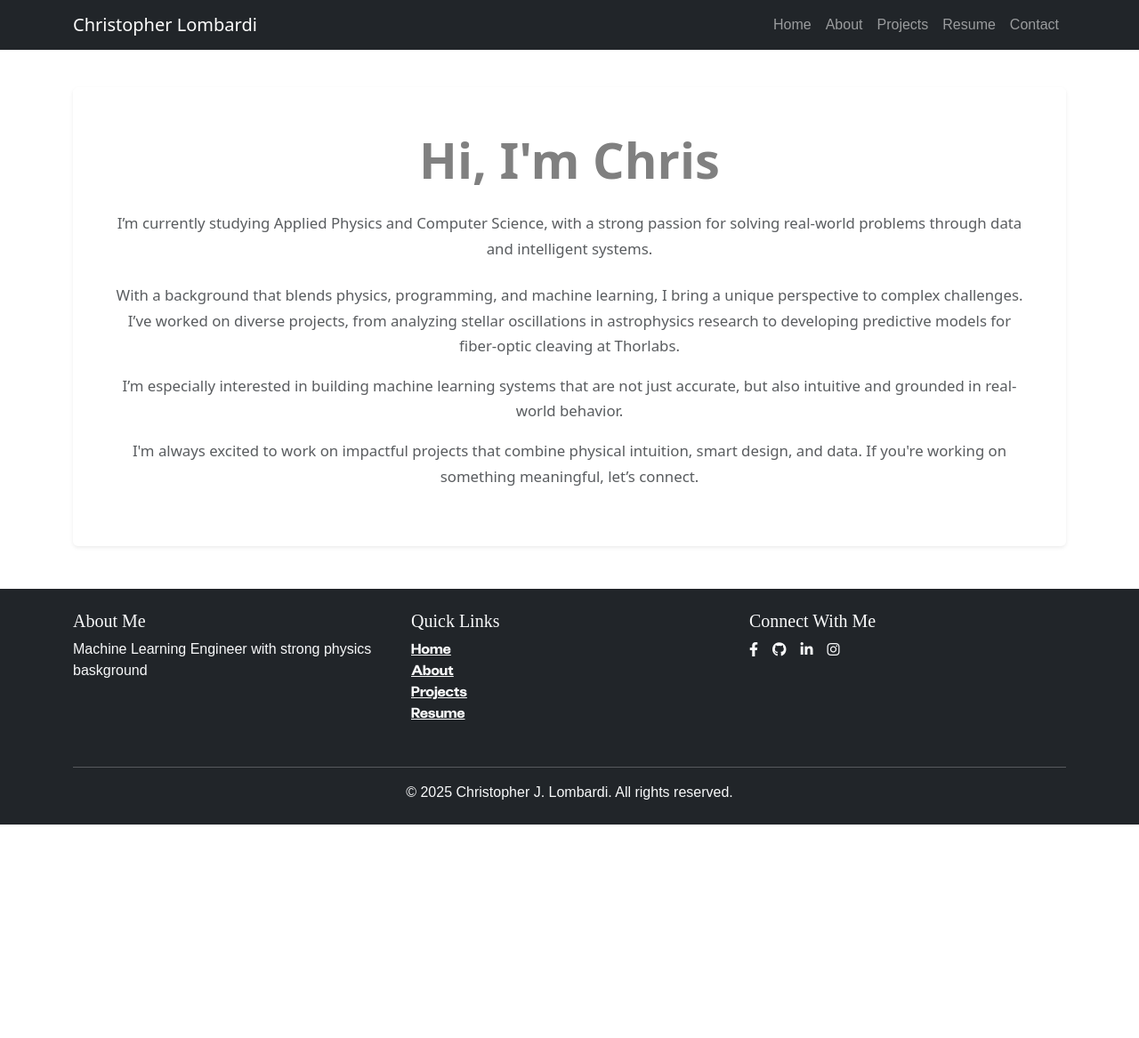
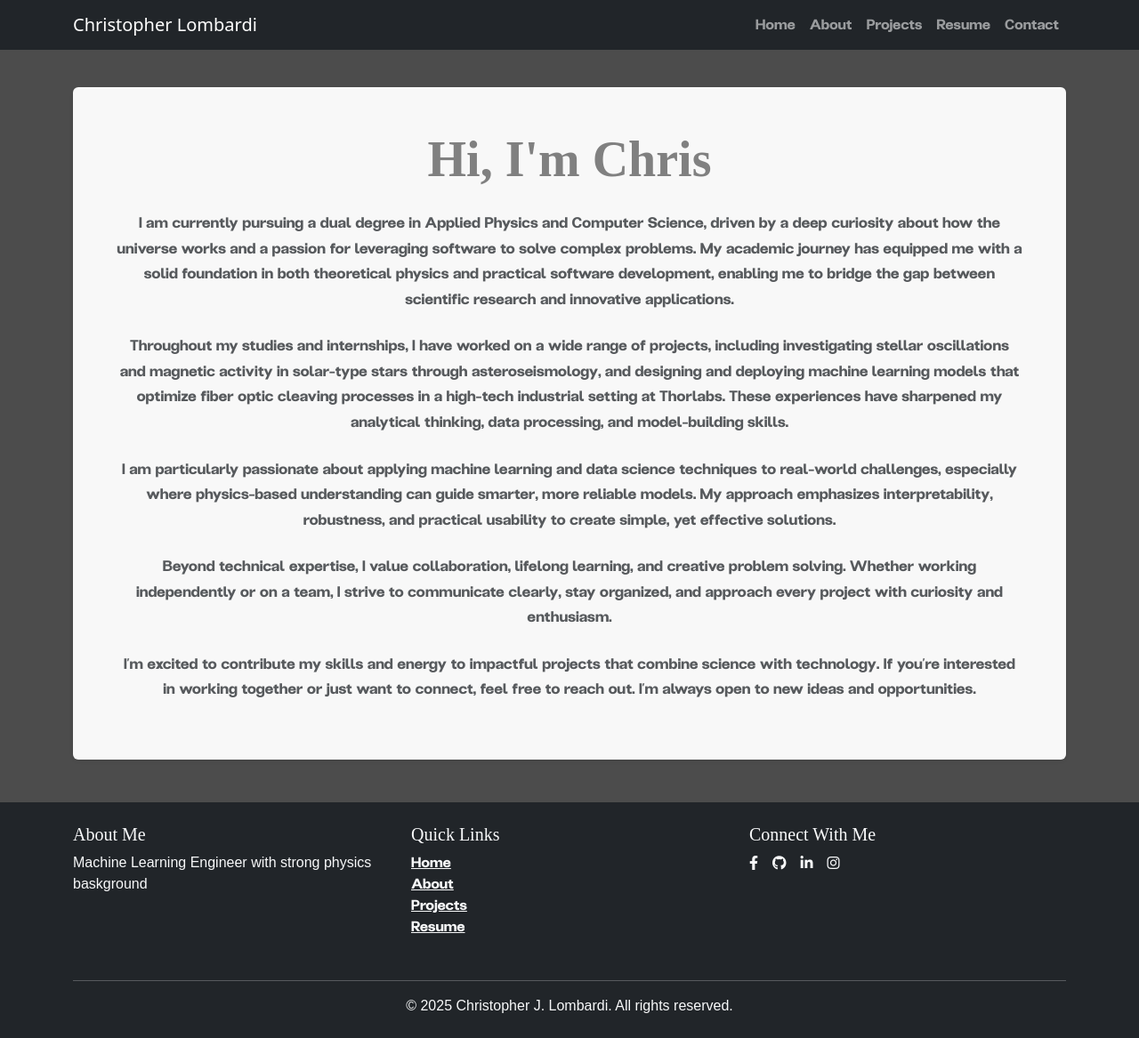
Before and after one commit to c-lombardi23/Portfolio_Website, a Flask app: page /about in a window 1280 px wide. Shown: the whole page at 89% size. Before the commit the page ends 927 px from the top, so only its background shows below. Run offline with Flask 3, Linux system fonts and the light colour scheme; some web fonts are replaced.

Commit message:
multiple updates

```diff
--- a/static/about.css
+++ b/static/about.css
@@ -1,10 +1,34 @@
+@font-face {
+    font-family: 'celinda';
+    src: url('fonts/Celinda-Regular.otf') format('truetype');
+}
+
+@font-face {
+    font-family: 'mileast';
+    src: url('fonts/Mileast.otf') format('truetype');
+}
+
+@font-face {
+    font-family: 'hurin';
+    src: url('fonts/HurinPersonalUseOnly-Regular.ttf') format('truetype');
+}
+
 .custom-jumbotron {
-  background: rgba(255, 255, 255, 0.5);
+  background: rgba(255, 255, 255, 0.959);
   backdrop-filter: blur(4px);
   border-radius: 1rem;
   box-shadow: 0 4px 20px rgba(0, 0, 0, 0.1);
   color: gray;
   margin-top: 50px;
+}
+.container h1 {
+  font-family: 'celinda';
+}
+#about-me-text p {
+  font-family: 'hurin';
+}
+body{
+  background: linear-gradient(rgba(0, 0, 0, 0.7), rgba(0, 0, 0, 0.7))
 }
 
 .custom-jumbotron h1 {
--- a/static/index.css
+++ b/static/index.css
@@ -7,10 +7,10 @@
     background-size: cover;
 }
 nav p {
-    font-family: sans-serif;
+    font-family: 'hurin';
 }
 nav li {
-    font-family: sans-serif;
+    font-family: 'hurin';
     color: white;
 }
 
@@ -58,7 +58,7 @@ nav li {
 .project-btn:hover {
     background-color: white;
     color: black;
-    border-color: white; /* optional, if you want the border to stay white */
+    border-color: white;
 }
 
 #features h2,
@@ -86,6 +86,8 @@ nav li {
 .about-me-btn {
     background-color: gray;
     border-color: gray;
+    box-shadow: 1px 1px 1px black;
+    text-shadow: 1px 1px 1px black;
 }
 .about-me-btn:hover {
     background-color: rgb(26, 25, 25);
@@ -95,6 +97,8 @@ nav li {
 .message-btn {
     background-color: gray;
     border-color: gray;
+    box-shadow: 1px 1px 1px black;
+    text-shadow: 1px 1px 1px black;
 }
 .message-btn:hover {
     background-color: rgb(26, 25, 25);
@@ -119,7 +123,9 @@ footer h5{
 }
 footer li {
     font-family: 'hurin';
+    text-decoration: None;
 }
 footer p {
     font-family: sans-serif;
+    text-decoration: None;
 }
--- a/static/resume.css
+++ b/static/resume.css
@@ -10,6 +10,11 @@ body{
 .move-down{
     margin-top: 100px;
     margin-bottom: 100px;
+}
+.container a {
+
+  color: darkgray;
+  transition: color 0.3s;
 }
 
 @font-face {
@@ -27,6 +32,7 @@ h1 {
 }
 h2 {
     font-family: 'milesast';
+    font-weight: bold;
 }
 li {
     font-family: sans-serif;
--- a/templates/about.html
+++ b/templates/about.html
@@ -11,19 +11,41 @@
   <div class="container">
     <div class="custom-jumbotron text-center p-5 shadow-sm rounded">
       <h1 class="display-4 mb-4">Hi, I'm Chris</h1>
+
+      <div id="about-me-text">
       <p class="lead text-muted mb-4">
-        I’m currently studying Applied Physics and Computer Science, with a strong passion for solving real-world problems through data and intelligent systems.
+        I am currently pursuing a dual degree in Applied Physics and Computer Science, driven by a deep curiosity
+        about how the universe works and a passion for leveraging software to solve complex problems. My academic
+        journey has equipped me with a solid foundation in both theoretical physics and practical software development,
+        enabling me to bridge the gap between scientific research and innovative applications.
       </p>
-      <p class="text-muted mb-3">
-        With a background that blends physics, programming, and machine learning, I bring a unique perspective to complex challenges. I’ve worked on diverse projects, from analyzing stellar oscillations in astrophysics research to developing predictive models for fiber-optic cleaving at Thorlabs.
+
+      <p class="text-muted mb-4">
+        Throughout my studies and internships, I have worked on a wide range of projects, including investigating stellar
+        oscillations and magnetic activity in solar-type stars through asteroseismology, and designing and deploying machine
+        learning models that optimize fiber optic cleaving processes in a high-tech industrial setting at Thorlabs. These
+        experiences have sharpened my analytical thinking, data processing, and model-building skills.
       </p>
-      <p class="text-muted mb-3">
-        I’m especially interested in building machine learning systems that are not just accurate, but also intuitive and grounded in real-world behavior.
+
+      <p class="text-muted mb-4">
+        I am particularly passionate about applying machine learning and data science techniques to real-world challenges,
+        especially where physics-based understanding can guide smarter, more reliable models. My approach emphasizes interpretability,
+        robustness, and practical usability to create simple, yet effective solutions.
       </p>
+
+      <p class="text-muted mb-4">
+        Beyond technical expertise, I value collaboration, lifelong learning, and creative problem solving. Whether working independently
+        or on a team, I strive to communicate clearly, stay organized, and approach every project with curiosity and enthusiasm.
+      </p>
+
       <p class="text-muted">
-        I'm always excited to work on impactful projects that combine physical intuition, smart design, and data. If you're working on something meaningful, let’s connect.
+        I’m excited to contribute my skills and energy to impactful projects that combine science with technology.
+        If you’re interested in working together or just want to connect, feel free to reach out.
+        I’m always open to new ideas and opportunities.
       </p>
+      </div>
     </div>
   </div>
 </section>
+
 {% endblock %}
--- a/templates/base.html
+++ b/templates/base.html
@@ -34,7 +34,7 @@
                     <a class="nav-link" href="{{url_for('resume')}}">Resume</a>
                 </li>
                 <li class="nav-item">
-                    <a class="nav-link" href="{{url_for('index')}}">Contact</a>
+                    <a class="nav-link" href="{{url_for('index')}}#contact">Contact</a>
                 </li>
             </ul>
         </div>
@@ -53,10 +53,10 @@
             <div class="col-md-4 mb-3">
                 <h5>Quick Links</h5>
                 <ul class="list-unstyled">
-                    <li><a href="#" class="text-light">Home</a></li>
-                    <li><a href="#" class="text-light">About</a></li>
-                    <li><a href="#" class="text-light">Projects</a></li>
-                    <li><a href="#" class="text-light">Resume</a></li>
+                    <li><a href="{{url_for('index')}}" class="text-light">Home</a></li>
+                    <li><a href="{{url_for('about')}}" class="text-light">About</a></li>
+                    <li><a href="{{url_for('portfolio')}}" class="text-light">Projects</a></li>
+                    <li><a href="{{url_for('resume')}}" class="text-light">Resume</a></li>
                 </ul>
             </div>
             <div class="col-md-4 mb-3">
--- a/templates/index.html
+++ b/templates/index.html
@@ -7,7 +7,6 @@
 
 {% block content %}
 
-    <!-- Hero Section -->
 <section id="home" class="hero-section d-flex align-items-center">
     <div class="container text-center">
         <h1 class="display-1 mb-4">Christopher J. Lombardi</h1>
@@ -19,42 +18,55 @@
     </div>
 </section>
 
-<!-- Features Section -->
 <section id="features" class="py-5">
     <div class="container">
-        <h2 class="text-center mb-5">Quick Background</h2>
+        <h2 class="text-center mb-5">Featured Skills</h2>
         <div class="row">
             <div class="col-md-4 mb-4">
                 <div class="text-center">
-                    <i class="fas fa-rocket feature-icon"></i>
-                    <h3>NJIT Graduate</h3>
-                    <p>B.S. in Applied Physics/Computer Science</p>
+                    <i class="fab fa-python feature-icon"></i>
+                    <h3>Python</h3>
                 </div>
             </div>
             <div class="col-md-4 mb-4">
                 <div class="text-center">
-                    <i class="fas fa-shield-alt feature-icon"></i>
-                    <h3>Intern</h3>
-                    <p>ML Research Intern at THORLABS.</p>
+                    <img src="https://cdn.jsdelivr.net/gh/devicons/devicon/icons/c/c-original.svg" alt="C" style="height: 40px;">
+                    <h3>C</h3>
                 </div>
             </div>
             <div class="col-md-4 mb-4">
                 <div class="text-center">
-                    <i class="fas fa-headset feature-icon"></i>
-                    <h3>Self-Taught</h3>
-                    <p>Quick Learner</p>
+                    <img src="https://cdn.jsdelivr.net/gh/devicons/devicon/icons/cplusplus/cplusplus-original.svg" alt="C++" style="height: 40px;">
+                    <h3>C++</h3>
+                </div>
+            </div>
+            <div class="col-md-4 mb-4">
+                <div class="text-center">
+                    <i class="fab fa-java feature-icon"></i>
+                    <h3>Java</h3>
+                </div>
+            </div>
+            <div class="col-md-4 mb-4">
+                <div class="text-center">
+                    <i class="fab fa-linux feature-icon"></i>
+                    <h3>Linux</h3>
+                </div>
+            </div>
+            <div class="col-md-4 mb-4">
+                <div class="text-center">
+                    <i class="fab fa-windows feature-icon"></i>
+                    <h3>Windows</h3>
                 </div>
             </div>
         </div>
     </div>
 </section>
 
-<!-- About Section -->
 <section id="about" class="py-5 bg-light">
     <div class="container">
         <div class="row align-items-center">
             <div class="col-md-6">
-                <img src="static/headshot.jpg" alt="About Us" class="img-fluid rounded" width="400px">
+                <img src="static/images/headshot.jpg" alt="About Us" class="img-fluid rounded" width="300px">
             </div>
             <div class="col-md-6">
                 <h2>About Me</h2>
@@ -69,7 +81,6 @@
     </div>
 </section>
 
-<!-- Testimonials Section -->
 <section id="testimonials" class="py-5">
     <div class="container">
         <h2 class="text-center mb-5">Featured Projects</h2>
@@ -78,7 +89,7 @@
                 <div class="card">
                     <div class="card-body text-center">
                         <a href="https://github.com/c-lombardi23/FOCAL">
-                        <img src="static/machine_learning.png" class="testimonial-img mb-3" alt="Client 1">
+                        <img src="static/images/machine_learning.png" class="testimonial-img mb-3" alt="Client 1">
                         </a>
                         <p class="card-text">Machine learning pipeline for fiber optic cleaves</p>
                         <h5 class="card-title">FOCAL</h5>
@@ -90,7 +101,7 @@
                 <div class="card">
                     <div class="card-body text-center">
                         <a href="https://github.com/c-lombardi23/new_fit_physicist">
-                        <img src="static/atom_icon2.png" class="testimonial-img mb-3" alt="Client 2">
+                        <img src="static/images/atom_icon2.png" class="testimonial-img mb-3" alt="Client 2">
                         </a>
                         <p class="card-text">Flask built dynamic blog website</p>
                         <h5 class="card-title">Fitness Blog</h5>
@@ -102,7 +113,7 @@
                 <div class="card">
                     <div class="card-body text-center">
                         <a href="https://github.com/c-lombardi23/Asteroseismology">
-                        <img src="static/astero.png" class="testimonial-img mb-3" alt="Client 3">
+                        <img src="static/images/astero.png" class="testimonial-img mb-3" alt="Client 3">
                         </a>
                         <p class="card-text">Current research project on solar-type stars</p>
                         <h5 class="card-title">Asteroseismology Research</h5>
```
Also changed, not shown: static/portfolio.css (+35 -0 lines), templates/portfolio.html (+44 -21 lines), static/images/astero.png (renamed from static/astero.png), static/images/atom_icon2.png (renamed from static/atom_icon2.png), static/images/background.jpg (renamed from static/background.jpg), static/images/cplus.jpg (added), static/images/fit_physics_screenshot.png (renamed from static/fit_physics_screenshot.png), static/images/focal_screenshot1.png (renamed from static/focal_screenshot1.png), static/images/headshot.jpg (renamed from static/headshot.jpg), static/images/lombardi_resume_updated-1.png (renamed from static/lombardi_resume_updated-1.png), static/images/machine_learning.png (renamed from static/machine_learning.png), static/images/periodogram.png (renamed from static/periodogram.png).
